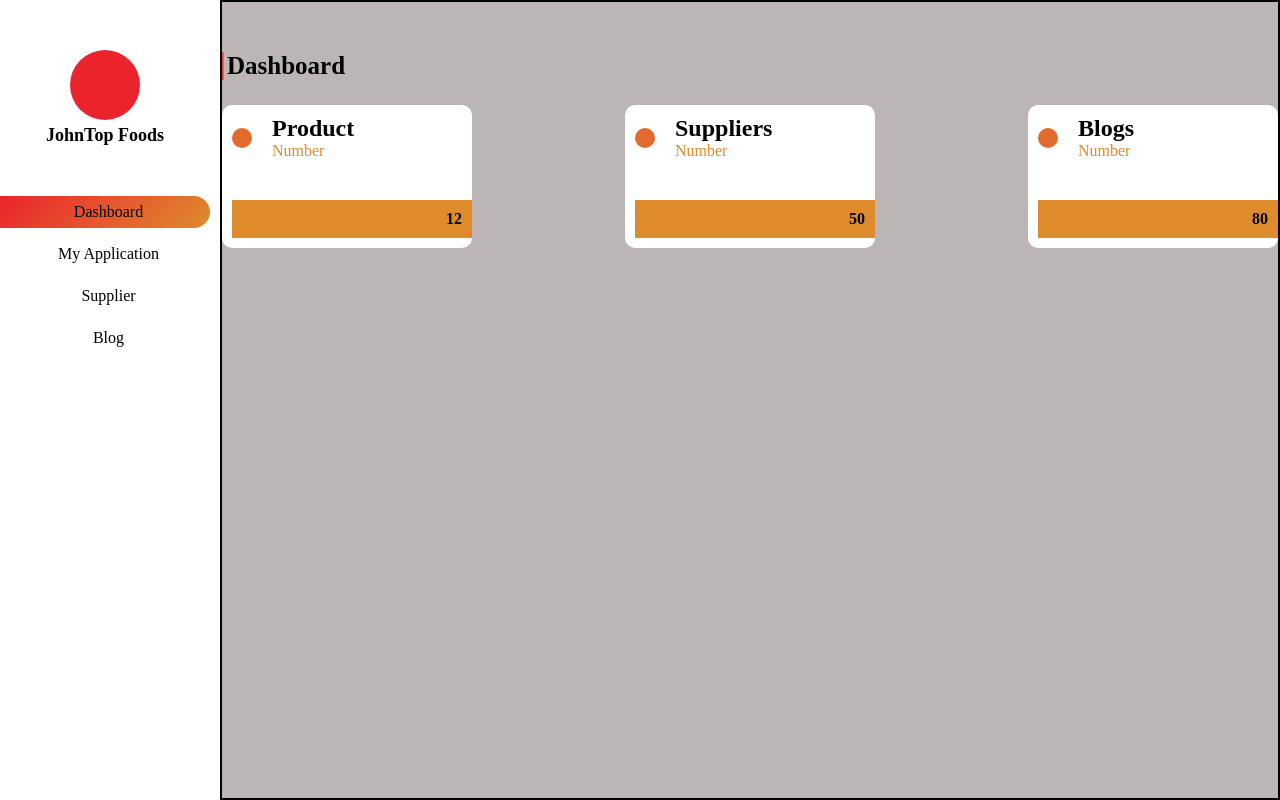
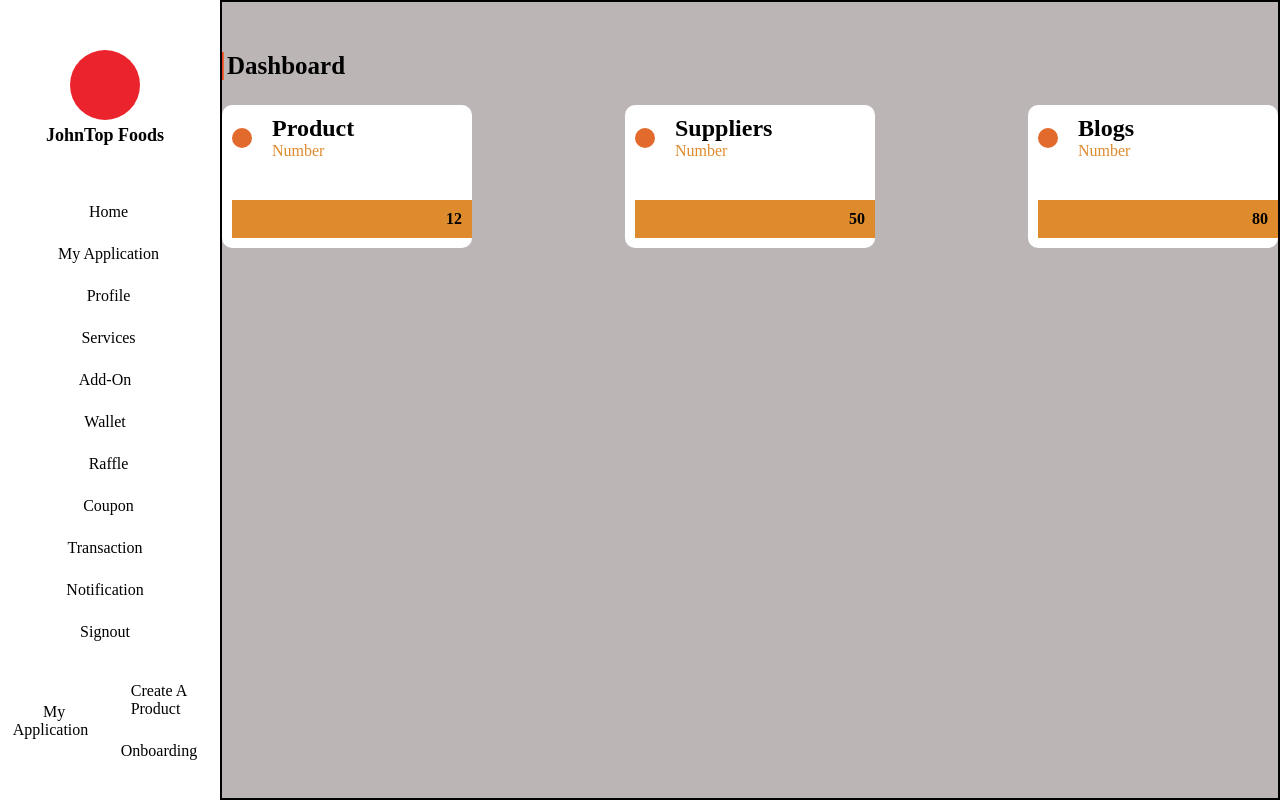
Before and after one commit to Davprincecode/johntopfoods, a React (Vite) app: page /mart in a window 1280 px wide. Built offline with nearby package versions, Linux system fonts and the light colour scheme.

Commit message:
side menu

```diff
--- a/src/inventory/SideMenu.tsx
+++ b/src/inventory/SideMenu.tsx
@@ -5,6 +5,116 @@ interface Props {
     handleToggle: () => void;
   }
 
+  interface MenuItem {
+    title: string;
+    path: string;
+    icon?: JSX.Element;
+    subNavOption?: {
+      title: string;
+      path: string;
+    }[];
+  }
+
+  const menuItems: MenuItem[] = [
+    {
+        title : 'Home',
+        path : '/Home',
+        icon : <i className="bi bi-caret-down-fill"></i>,
+    },
+    {
+        title : 'my application',
+        path : '/application',
+        icon : <i className="bi bi-caret-down-fill"></i>,
+    },
+    {
+        title : 'profile',
+        path : '/profile',
+        icon : <i className="bi bi-caret-down-fill"></i>,
+        subNavOption : [
+        {
+        title : 'personal details',
+        path : 'profile/profile'
+        },
+        {
+        title : 'profile page',
+        path : 'profile/profilepage'
+        },
+        {
+        title : 'change password',
+        path : 'profile/change'
+        }
+        ]
+        },
+
+        {
+        title : 'services',
+        path : '/services',
+        icon : <i className="bi bi-caret-down-fill"></i>,
+        subNavOption : [
+        {
+        title : 'event Ticketing',
+        path : 'services/servicelist'
+        },
+        {
+        title : 'artiste booking',
+        path : 'services/bookinglist'
+        },
+        {
+        title : 'enter studio',
+        path : '/home/listevent',
+        }
+        ]
+        },
+
+        {
+        title : 'add-on',
+        path : '/addon'
+        },
+
+        {
+        title : 'wallet',
+        path : '/'
+        },
+
+        {
+        title : 'raffle',
+        path : '/raffle',
+        icon : <i className="bi bi-caret-down-fill"></i>,
+        subNavOption : [
+        {
+        title : 'entries',
+        path : 'raffle/entries'
+        },
+        {
+        title : 'results',
+        path : 'raffle/results'
+        }
+        ]
+        },
+        {
+        title : 'coupon',
+        path : '/coupon',
+        icon : <i className="bi bi-caret-down-fill"></i>,
+        subNavOption : [
+        {
+        title : 'couponed product',
+        path : 'coupon/coupon'
+        }
+        ]
+        },
+        {
+        title : 'transaction',
+        path : '/transaction'
+        },
+        {
+        title : 'notification',
+        path : '/notification'
+        },
+        {
+        title : 'signout',
+        path : '/logout'
+        }
+  ];
 
   const SideMenu: React.FC<Props> = ({ navBar, handleToggle }) =>
     {
@@ -26,18 +136,42 @@ interface Props {
 
  <div className="sideNavMenu">
     <ul>
-        <li className="active">
-          <a href="{{ route('index') }}">
-          <i className="fa-solid fa-house"></i>
-          <span>Dashboard</span>
+
+
+{/* className="active" */}
+
+    {menuItems.map((menuItem, index) => (
+        <li  key={index}>
+          <a href={menuItem.path}>
+          {menuItem.icon}
+          <span>{menuItem.title}</span>
           </a>
         </li>
+    ))}
+
+
+
+
 
         <li>
           <a href="{{ route('products.index') }}">
           <i className="fa-solid fa-tag"></i>
            <span>my application</span>
            </a>
+           <ul>
+            <li>
+            <a href="{{ route('products.index') }}">
+          <i className="fa-solid fa-tag"></i>
+           <span>create a product</span>
+           </a>
+            </li>
+            <li>
+            <a href="{{ route('products.index') }}">
+          <i className="fa-solid fa-tag"></i>
+           <span>onboarding</span>
+           </a>
+            </li>
+           </ul>
           </li>
 
         <li>
```
